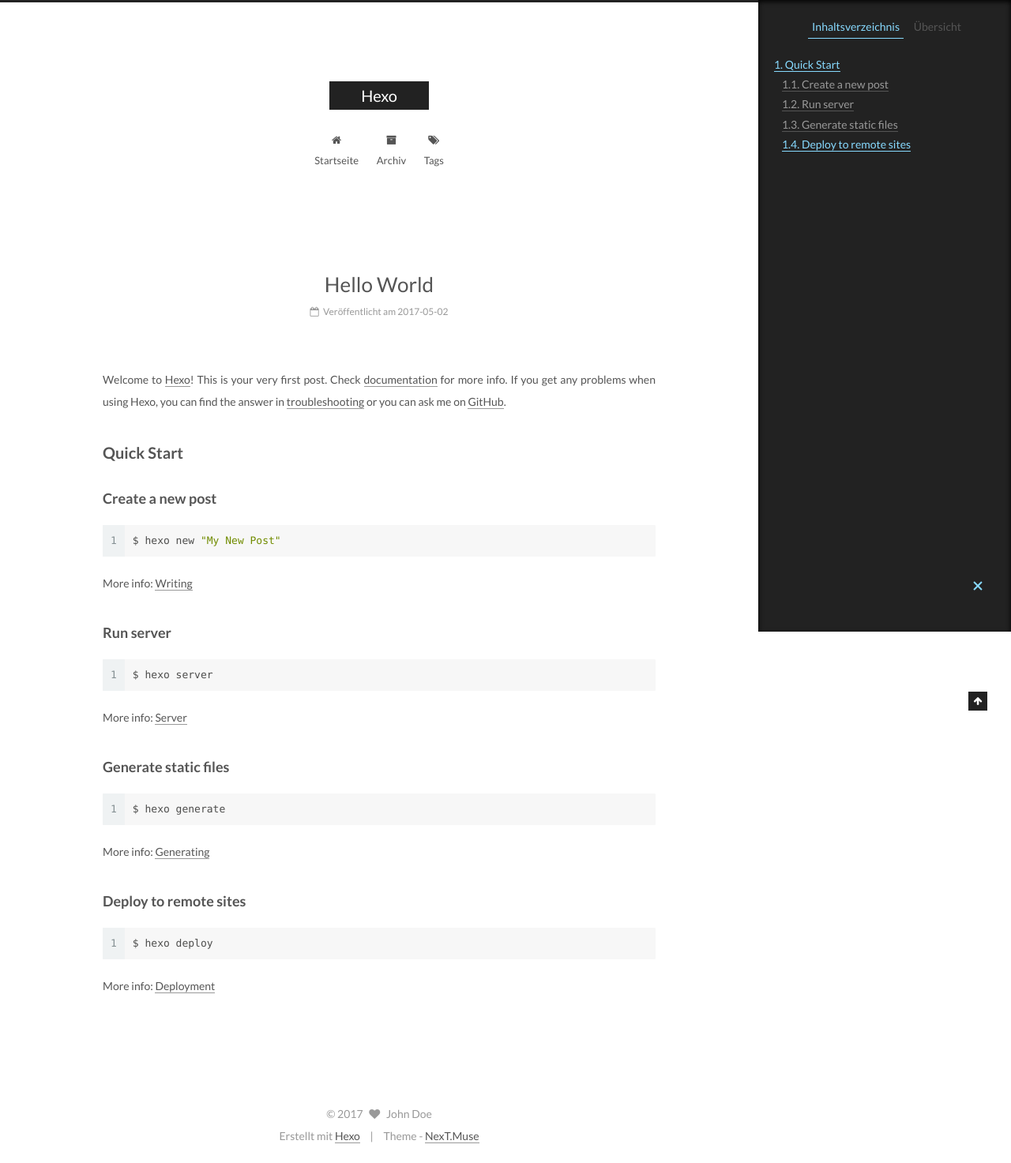
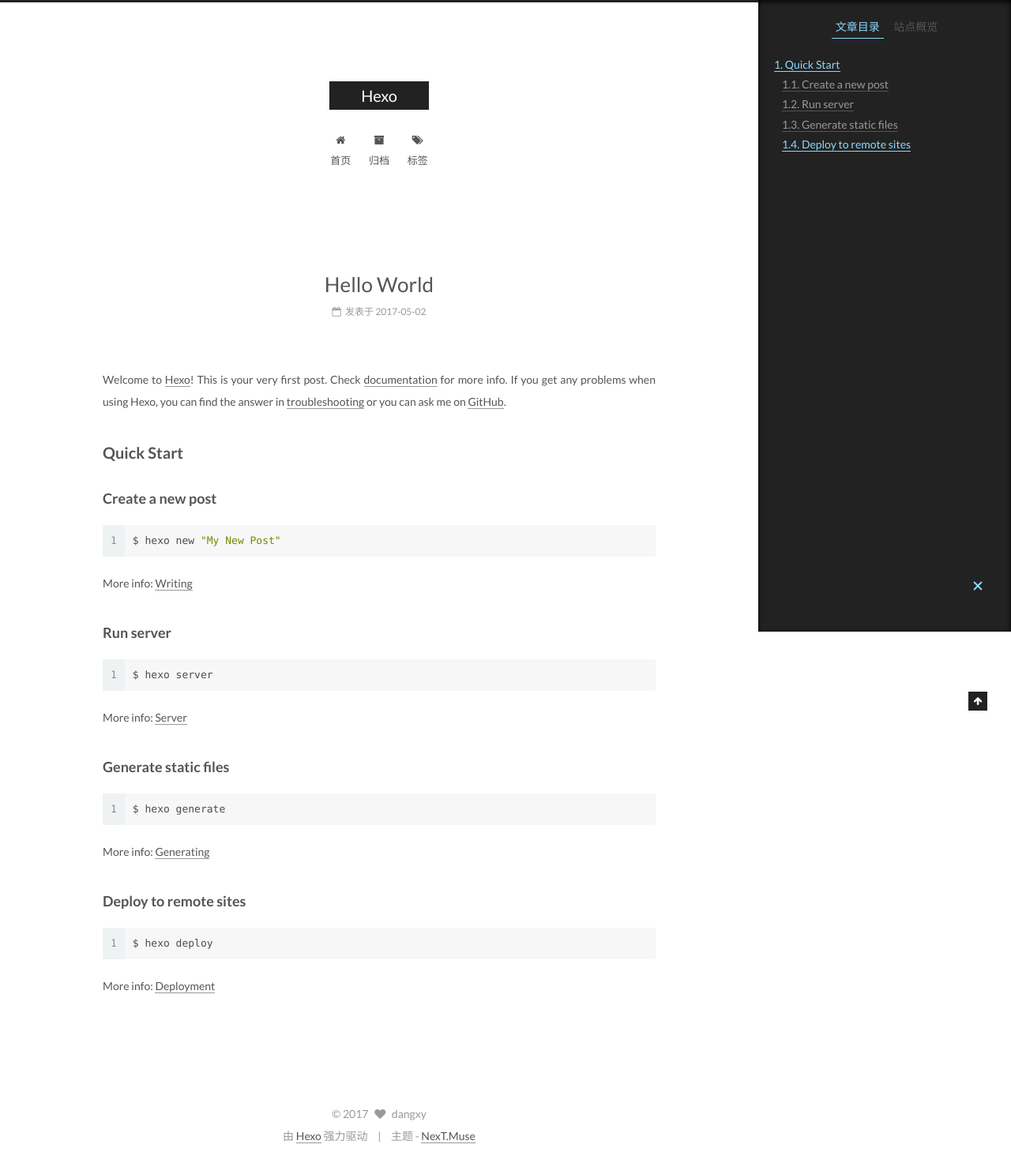
Before and after one commit to dangxy/dangxy.github.io, a plain HTML site: page 2017/05/02/hello-world/index.html in a window 1280 px wide. Shown: the whole page at 79% size. Drawn offline with Linux system fonts and the light colour scheme.

Commit message:
Site updated: 2017-05-03 00:04:44

```diff
--- a/2017/05/02/hello-world/index.html
+++ b/2017/05/02/hello-world/index.html
@@ -5,7 +5,7 @@
 
 
 
-<html class="theme-next muse use-motion" lang="">
+<html class="theme-next muse use-motion" lang="zh-Hans">
 <head>
   <meta charset="UTF-8"/>
 <meta http-equiv="X-UA-Compatible" content="IE=edge" />
@@ -113,7 +113,7 @@
     motion: true,
     duoshuo: {
       userId: '0',
-      author: 'Author'
+      author: '博主'
     },
     algolia: {
       applicationID: '',
@@ -136,7 +136,7 @@
   <title>Hello World | Hexo</title>
 </head>
 
-<body itemscope itemtype="http://schema.org/WebPage" lang="">
+<body itemscope itemtype="http://schema.org/WebPage" lang="zh-Hans">
 
 
 
@@ -199,7 +199,7 @@
 
               <i class="menu-item-icon fa fa-fw fa-home"></i> <br />
 
-            Startseite
+            首页
           </a>
         </li>
 
@@ -209,7 +209,7 @@
 
               <i class="menu-item-icon fa fa-fw fa-archive"></i> <br />
 
-            Archiv
+            归档
           </a>
         </li>
 
@@ -219,7 +219,7 @@
 
               <i class="menu-item-icon fa fa-fw fa-tags"></i> <br />
 
-            Tags
+            标签
           </a>
         </li>
 
@@ -255,7 +255,7 @@
     <link itemprop="mainEntityOfPage" href="http://yoursite.com/2017/05/02/hello-world/">
 
     <span hidden itemprop="author" itemscope itemtype="http://schema.org/Person">
-      <meta itemprop="name" content="John Doe">
+      <meta itemprop="name" content="dangxy">
       <meta itemprop="description" content="">
       <meta itemprop="image" content="/images/avatar.gif">
     </span>
@@ -286,9 +286,9 @@
                 <i class="fa fa-calendar-o"></i>
               </span>
 
-                <span class="post-meta-item-text">Veröffentlicht am</span>
+                <span class="post-meta-item-text">发表于</span>
 
-              <time title="Post created" itemprop="dateCreated datePublished" datetime="2017-05-02T21:40:38+08:00">
+              <time title="创建于" itemprop="dateCreated datePublished" datetime="2017-05-02T21:40:38+08:00">
                 2017-05-02
               </time>
 
@@ -409,10 +409,10 @@
 
         <ul class="sidebar-nav motion-element">
           <li class="sidebar-nav-toc sidebar-nav-active" data-target="post-toc-wrap" >
-            Inhaltsverzeichnis
+            文章目录
           </li>
           <li class="sidebar-nav-overview" data-target="site-overview">
-            Übersicht
+            站点概览
           </li>
         </ul>
 
@@ -421,8 +421,8 @@
         <div class="site-author motion-element" itemprop="author" itemscope itemtype="http://schema.org/Person">
           <img class="site-author-image" itemprop="image"
                src="/images/avatar.gif"
-               alt="John Doe" />
-          <p class="site-author-name" itemprop="name">John Doe</p>
+               alt="dangxy" />
+          <p class="site-author-name" itemprop="name">dangxy</p>
 
               <p class="site-description motion-element" itemprop="description"></p>
 
@@ -433,7 +433,7 @@
             <div class="site-state-item site-state-posts">
               <a href="/archives">
                 <span class="site-state-item-count">1</span>
-                <span class="site-state-item-name">Artikel</span>
+                <span class="site-state-item-name">日志</span>
               </a>
             </div>
 
@@ -498,16 +498,16 @@
   <span class="with-love">
     <i class="fa fa-heart"></i>
   </span>
-  <span class="author" itemprop="copyrightHolder">John Doe</span>
+  <span class="author" itemprop="copyrightHolder">dangxy</span>
 </div>
 
 
 <div class="powered-by">
-  Erstellt mit  <a class="theme-link" href="https://hexo.io">Hexo</a>
+  由 <a class="theme-link" href="https://hexo.io">Hexo</a> 强力驱动
 </div>
 
 <div class="theme-info">
-  Theme -
+  主题 -
   <a class="theme-link" href="https://github.com/iissnan/hexo-theme-next">
     NexT.Muse
   </a>
--- a/css/main.css
+++ b/css/main.css
@@ -1694,7 +1694,7 @@
   width: 4px;
   height: 4px;
   border-radius: 50%;
-  background: #f94b41;
+  background: #d1ff67;
 }
 .links-of-blogroll {
   font-size: 13px;
```
Also changed, not shown: archives/2017/05/index.html (+14 -14 lines), archives/2017/index.html (+14 -14 lines), archives/index.html (+14 -14 lines), index.html (+15 -15 lines).
